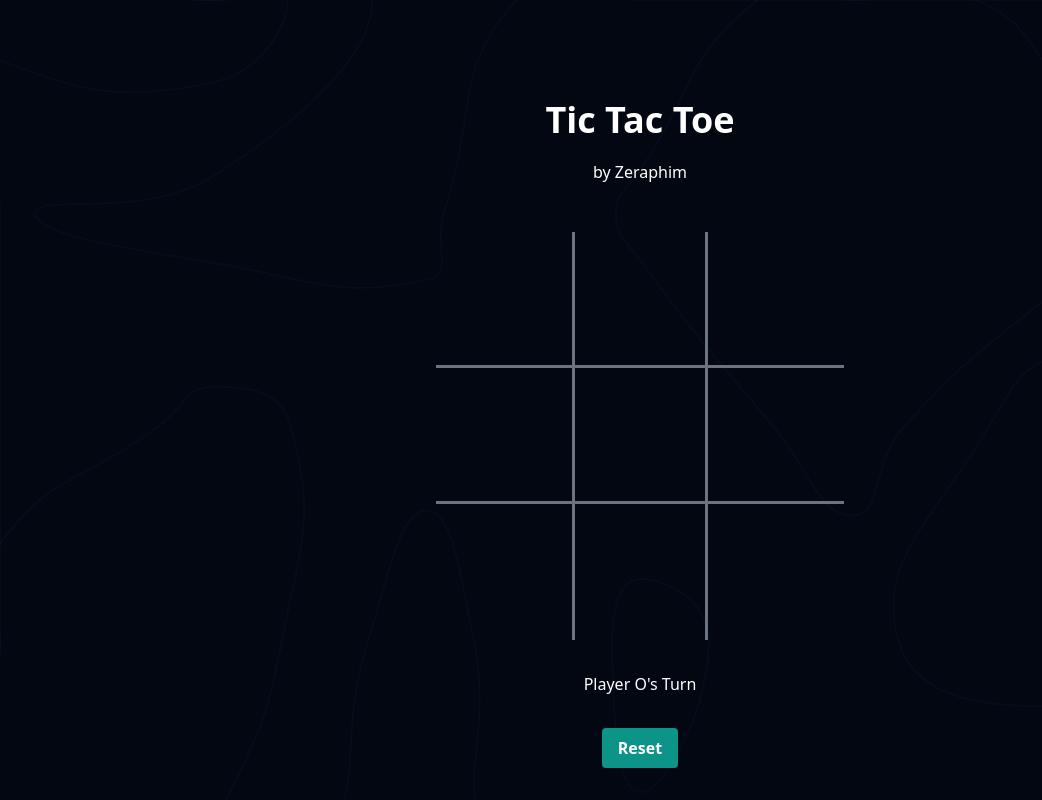
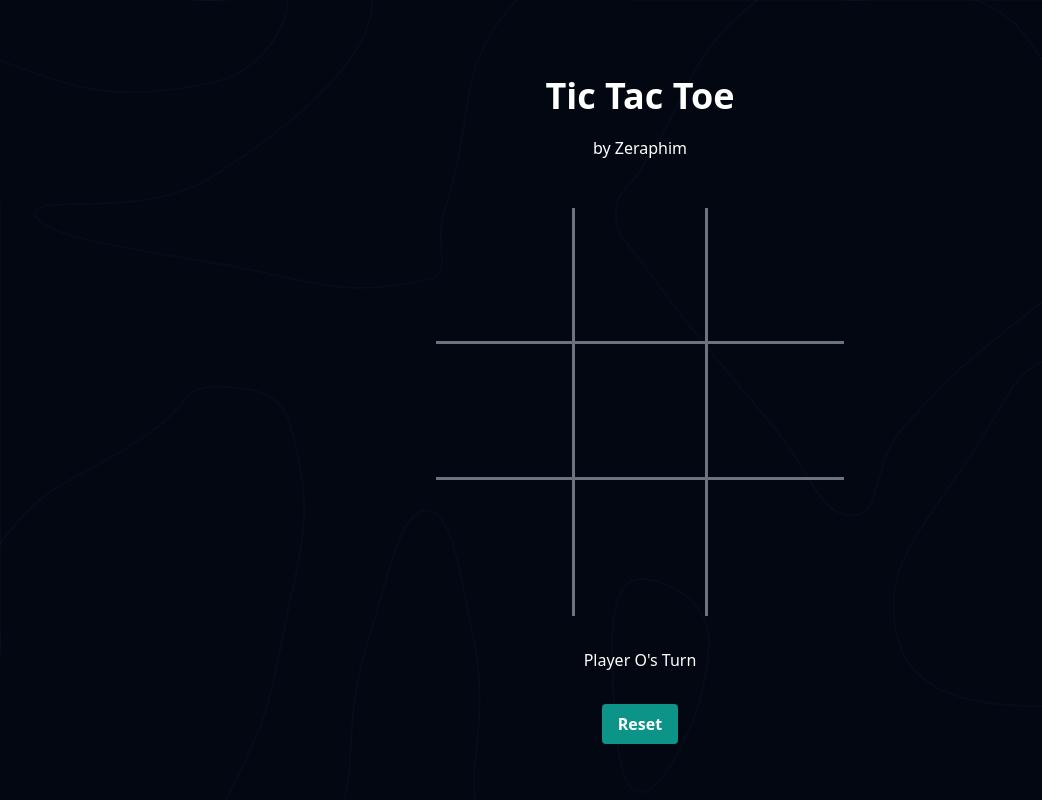
Before and after one commit to Zeraphim/TicTacToe, a website: page index.html in a window 1280 px wide. Shown: the whole page, without its empty margins (0-1042 px from the left). Drawn offline with Linux system fonts and the light colour scheme.

Commit message:
removed padding on top of the title text

```diff
--- a/index.html
+++ b/index.html
@@ -13,7 +13,7 @@
     <div class="min-h-screen max-h-screen min-w-screen max-w-screen bg-gray-950 flex flex-col justify-center items-center svg-bg">
 
         <!-- Title -->
-        <div class="flex flex-col items-center justify-center p-12 z-30">
+        <div class="flex flex-col items-center justify-center pb-12 z-30">
             <h1 class="text-4xl text-white select-none transition hover:scale-110 font-bold p-5 animate-fade-in-1s">Tic Tac Toe</h1>
             <h2 class="texy-[3rem] text-white opacity-70 select-none transition hover:scale-105 animate-fade-in-2s">by Zeraphim</h2>
         </div>
```
Also changed, not shown: styles/output.css.
